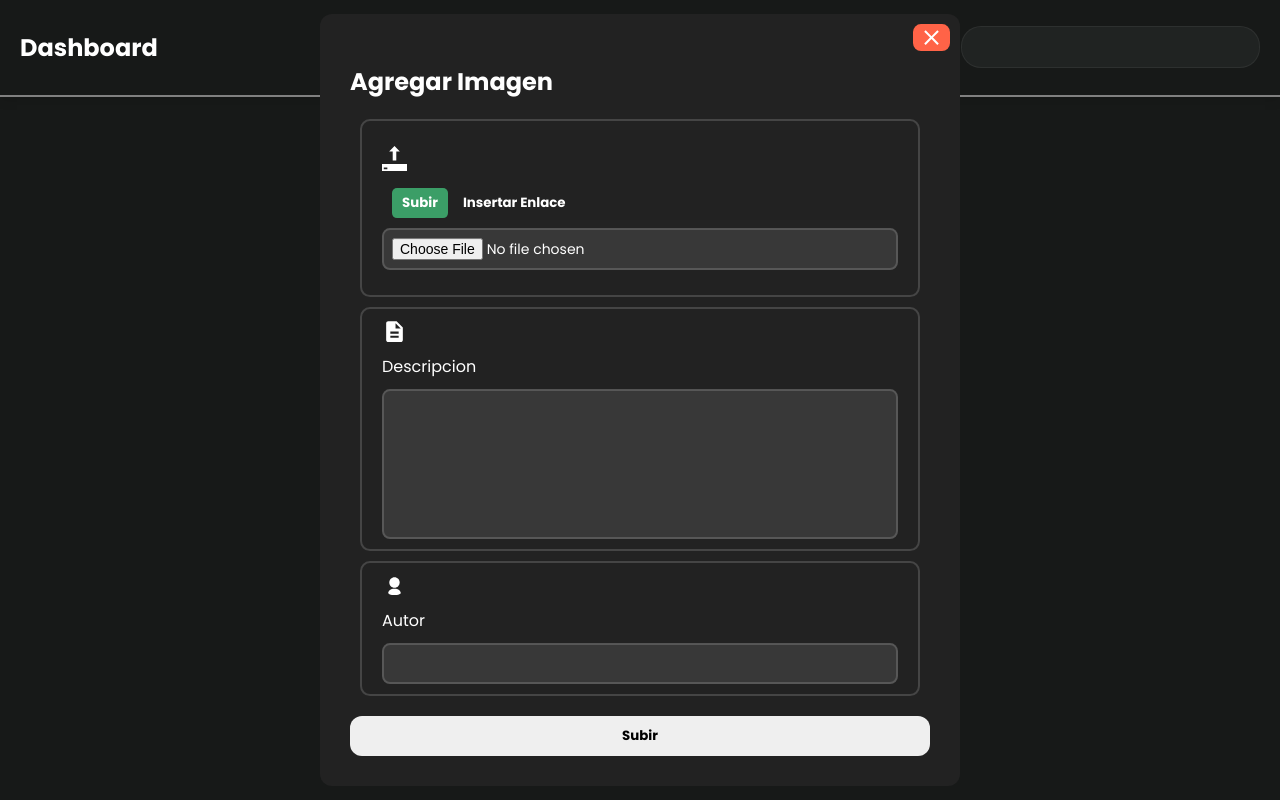
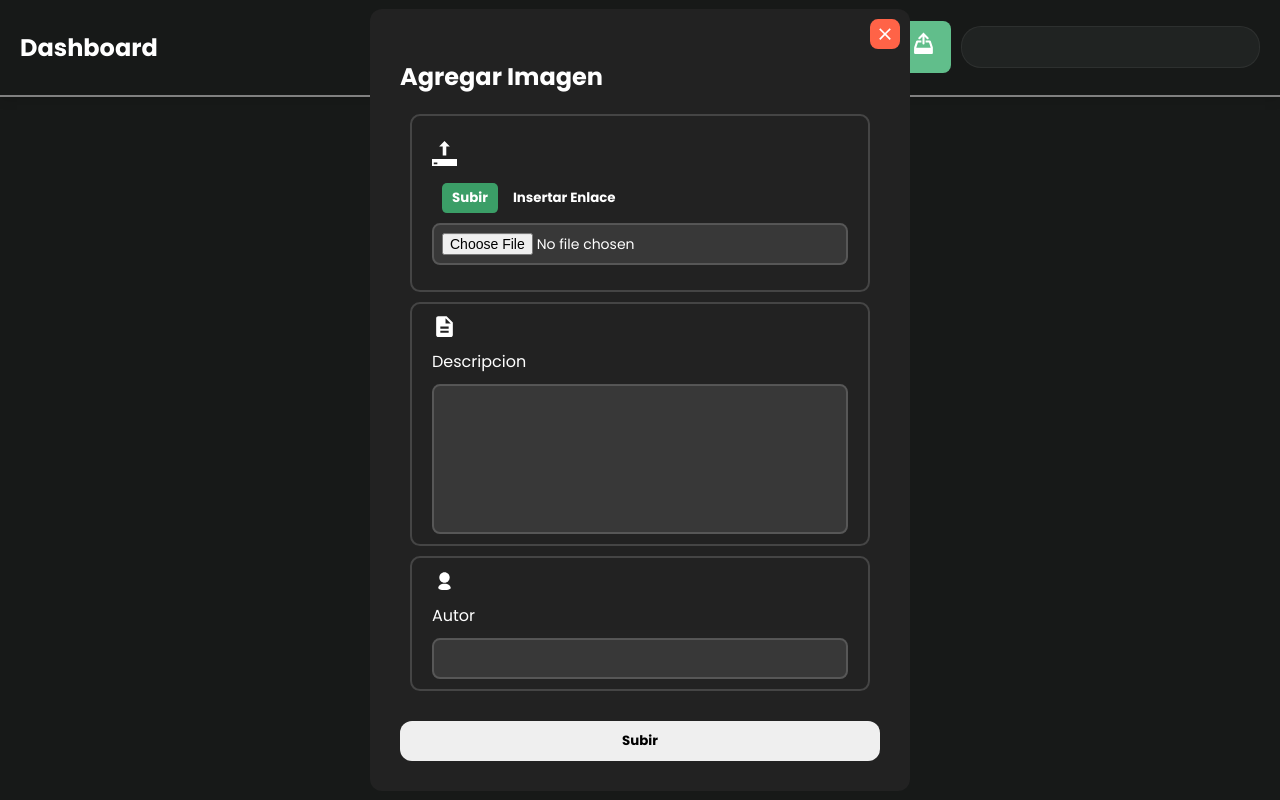
Before and after one commit to DavidMC-35/gallery-app, a Vue app: page / in a window 1280 px wide. Both pictures are taken after a click on the button 923 px from the left and 47 px from the top of the page. Built offline with nearby package versions, Linux system fonts and the light colour scheme.

Commit message:
Implementación de la funcionalidad modal de imágenes y mejora del diseño de la galería

```diff
--- a/src/App.vue
+++ b/src/App.vue
@@ -2,8 +2,8 @@
 <template>
   <div class="dashboard">
     <GalleryNav @open="isModalOpen = true"></GalleryNav>
-    <GalleryModal :isOpen="isModalOpen" >
-      <GalleryForm @close="isModalOpen = false" @new-image="handleFormSubmit"></GalleryForm>
+    <GalleryModal :isOpen="isModalOpen" @close="isModalOpen = false">
+      <GalleryForm @new-image="handleFormSubmit"></GalleryForm>
     </GalleryModal>
     <GalleryContainer :gallery="gallery" ></GalleryContainer>
   </div>
@@ -33,7 +33,6 @@
 <style scoped>
 
   .dashboard{
-    /* border: 1px solid red; */
     height: 100vh;
     width: 100%;
   }
--- a/src/components/gallery/GalleryContainer.vue
+++ b/src/components/gallery/GalleryContainer.vue
@@ -10,22 +10,43 @@
                 :description="item.description"
                 :author="item.author"
                 :option="item.option"
+                @open-modal="openModal"
             ></GalleryImage>
+            <GalleryModal
+                :isOpen="isModalOpen"
+                @close="isModalOpen = false">
+                <div class="modal-image-container">
+                    <img :src="selectedImage.file" alt="Imagen en grande" class="modal-image" />
+                    <div class="modal-image-info">
+                        <h3>{{ selectedImage.description }}</h3>
+                        <p>Autor: {{ selectedImage.author }}</p>
+                    </div>
+                </div>
+            </GalleryModal>
         </div>
     </div>
     </template>
 
     <script setup>
 
-    import { defineProps } from 'vue';
+        import { ref, defineProps } from 'vue';
         import GalleryImage from './GalleryImage.vue'
+        import GalleryModal from './GalleryModal.vue'
 
+        const isModalOpen = ref(false);
+        const selectedImage = ref({
+            file: '',
+            description: '',
+            author: ''
+        });
         const props = defineProps({
             gallery: Array
         })
 
-
-
+        const openModal = (image) => {
+            selectedImage.value = image;
+            isModalOpen.value = true;
+        };
 
     </script>
 
@@ -40,4 +61,29 @@
     gap: 10px;
     padding: 20px;
 }
+
+.modal-image-container {
+    display: flex;
+    flex-direction: column;
+    align-items: center;
+}
+
+.modal-image {
+    width: 100%;
+    height: auto;
+    max-height: 70vh;
+    object-fit: contain;
+    border-radius: 8px;
+}
+
+.modal-image-info {
+    margin-top: 10px;
+    color: white;
+    text-align: center;
+    width: 100%;
+}
+
+.modal-image-info h3 {
+    margin-bottom: 5px;
+}
     </style>
--- a/src/components/gallery/GalleryForm.vue
+++ b/src/components/gallery/GalleryForm.vue
@@ -35,8 +35,7 @@
             <input v-model="author" type="text">
         </div>
 
-        <div>
-            <button @click="closeModal" class="btn" id="close-btn"><svg xmlns="http://www.w3.org/2000/svg" width="60" height="60" viewBox="0 0 24 24"><path fill="#ffffff" d="M6.4 19L5 17.6l5.6-5.6L5 6.4L6.4 5l5.6 5.6L17.6 5L19 6.4L13.4 12l5.6 5.6l-1.4 1.4l-5.6-5.6z"/></svg></button>
+        <div class="form-buttons">
             <button type="submit" id="addBtn">Subir</button>
         </div>
     </form>
@@ -54,7 +53,6 @@ const selectedFile = ref(null);
 const imageURL = ref("");
 const description = ref("");
 const author = ref("");
-const errors = ref(false)
 
 const closeModal = () => {
     emit('close');
@@ -270,15 +268,22 @@ textarea::placeholder {
 }
 
 #close-btn:hover svg{
-    transform: scale(1.1);
+    /* transform: scale(1.1); */
     transition: all 0.3s;
 
 }
 
 #close-btn svg{
-    height: 25px;
-    width: 25px;
+    height: 20px;
+    width: 20px;
     transition: all 0.3s;
+}
+
+.form-buttons {
+    display: flex;
+    justify-content: center;
+    margin-top: 20px;
+    width: 100%;
 }
 
 #addBtn{
@@ -295,9 +300,5 @@ textarea::placeholder {
 #addBtn:hover{
     background-color: #3b9e67;
     color: #ffffff;
-    /* transition: all 0.3s ease-in-out; */
 }
-
-
-
 </style>
--- a/src/components/gallery/GalleryImage.vue
+++ b/src/components/gallery/GalleryImage.vue
@@ -1,5 +1,5 @@
 <template>
-    <div class="gallery-card">
+    <div class="gallery-card" @click="openImageModal">
         <img :src="file" alt="" class="card-image">
         <div class="card-content">
             <h3 class="card-title">{{ description }}</h3>
@@ -19,12 +19,22 @@
 </template>
 
 <script setup>
-import { ref } from 'vue';
+import { ref, defineProps, defineEmits } from 'vue';
 
 const isActive = ref(false);
+const emit = defineEmits(['open-modal']);
 
-const toggleActive = () => {
+const toggleActive = (event) => {
+    event.stopPropagation();
     isActive.value = !isActive.value;
+}
+
+const openImageModal = () => {
+    emit('open-modal', {
+        file: props.file,
+        description: props.description,
+        author: props.author
+    });
 }
 
 const props = defineProps({
--- a/src/components/gallery/GalleryModal.vue
+++ b/src/components/gallery/GalleryModal.vue
@@ -1,5 +1,10 @@
 <template>
     <div v-if="isOpen" class="modal">
+        <button @click="closeModal" class="close-btn">
+            <svg xmlns="http://www.w3.org/2000/svg" width="30" height="30" viewBox="0 0 24 24">
+                <path fill="#ffffff" d="M6.4 19L5 17.6l5.6-5.6L5 6.4L6.4 5l5.6 5.6L17.6 5L19 6.4L13.4 12l5.6 5.6l-1.4 1.4l-5.6-5.6z"/>
+            </svg>
+        </button>
         <div class="modal-content">
             <slot></slot>
         </div>
@@ -18,11 +23,12 @@ const props = defineProps({
 
 const emit = defineEmits(['close']);
 
-
+const closeModal = () => {
+    emit('close');
+};
 </script>
 
 <style scoped>
-
 .modal{
     position: fixed;
     top: 50%;
@@ -30,7 +36,8 @@ const emit = defineEmits(['close']);
     transform: translate(-50%,-50%);
     height: auto;
     min-height: 400px;
-    width: 600px;
+    width: auto;
+    min-width: 500px;
     padding: 20px;
     border-radius: 12px;
     background-color: #222 ;
@@ -46,6 +53,32 @@ const emit = defineEmits(['close']);
     color: #ffffff;
 }
 
+.close-btn {
+    border: none;
+    outline: none;
+    border-radius: 8px;
+    background-color: tomato;
+    position: absolute;
+    top: 10px;
+    right: 10px;
+    display: flex;
+    justify-content: center;
+    align-items: center;
+    cursor: pointer;
+    transition: all 0.3s;
+    padding: 5px;
+}
+
+.close-btn:hover svg {
+    transform: scale(1.1);
+    transition: all 0.3s;
+}
+
+.close-btn svg {
+    height: 20px;
+    width: 20px;
+    transition: all 0.3s;
+}
 
 .upload-options{
     /* background-color: aqua; */
@@ -102,5 +135,4 @@ const emit = defineEmits(['close']);
 .field-data label{
     color: white;
 }
-
 </style>
```
Lines whose indentation alone changed are shown as unchanged.
